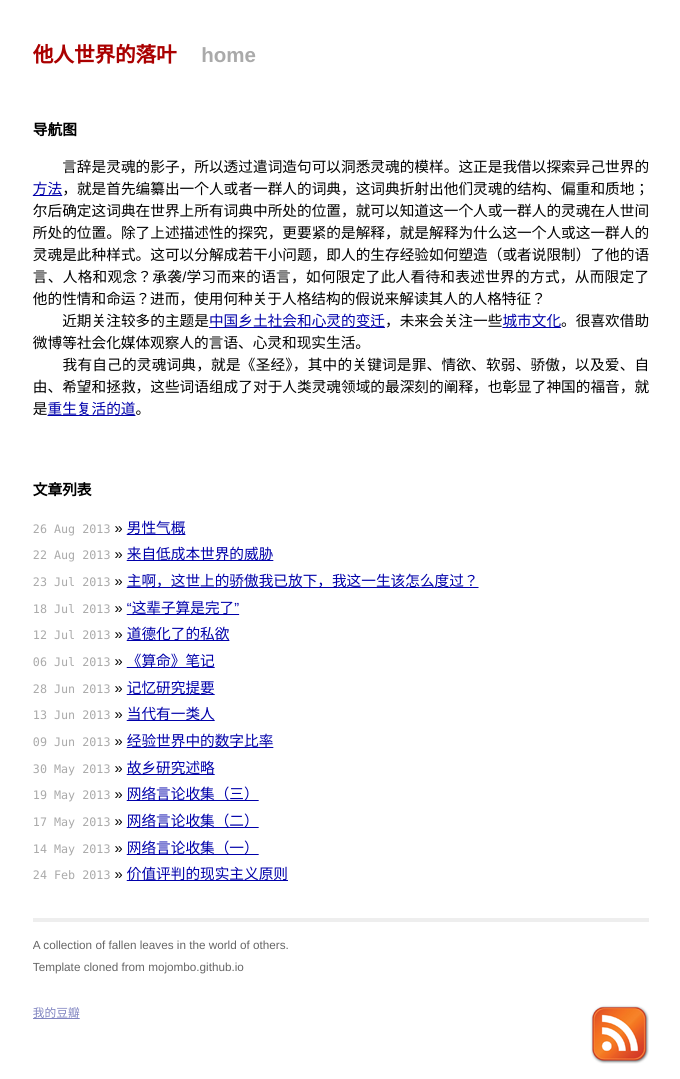
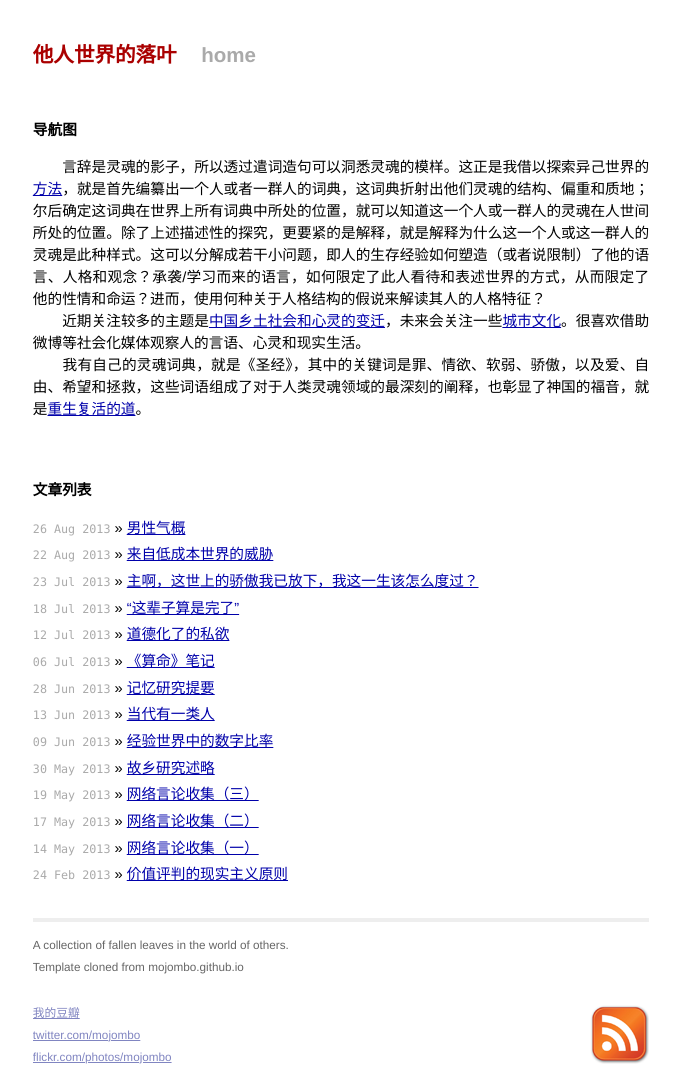
Before and after one commit to Firesletter/firesletter.github.io, a Jekyll site: the page built from index.html, in a window 1280 px wide. Shown: the whole page, without its empty margins (299-979 px from the left). Built offline with Jekyll 4.4.1, drawn with Linux system fonts in a browser that asks for light colours; Markdown is read by kramdown in place of the engine named in the settings.

Commit message:
Update default.html

```diff
--- a/_layouts/default.html
+++ b/_layouts/default.html
@@ -43,6 +43,8 @@
     <div class="contact">
       <p>
         <a href="http://www.douban.com/people/66183982/">我的豆瓣</a><br />
+        <a href="http://twitter.com/mojombo/">twitter.com/mojombo</a><br />
+        <a href="http://flickr.com/photos/mojombo/">flickr.com/photos/mojombo</a>
       </p>
     </div>
     <div class="rss">
```
